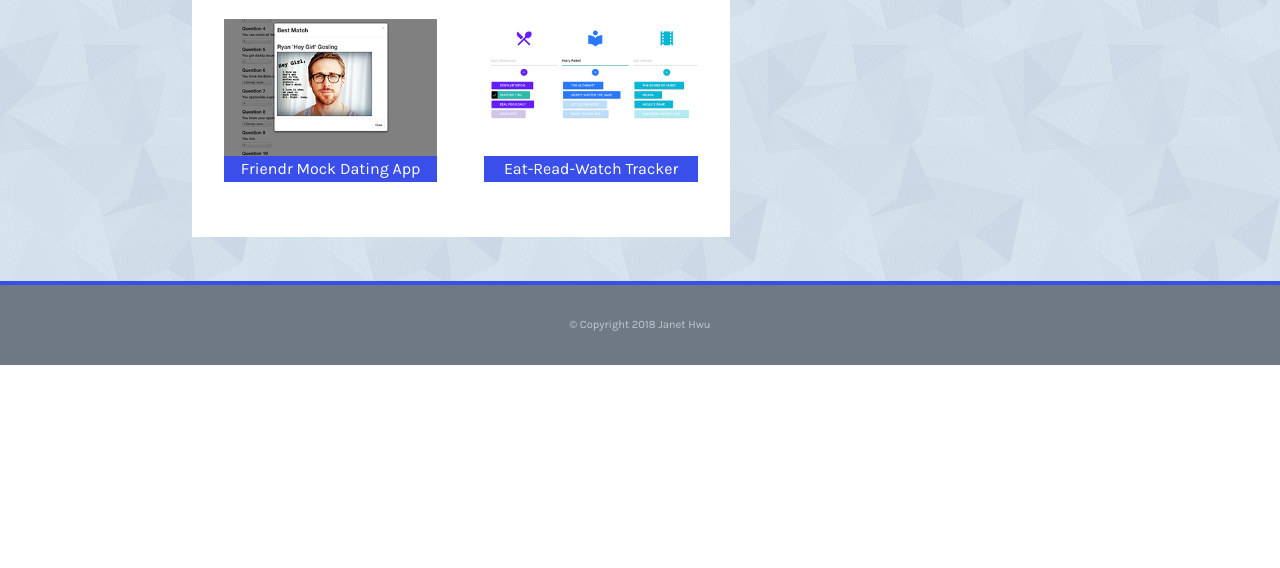
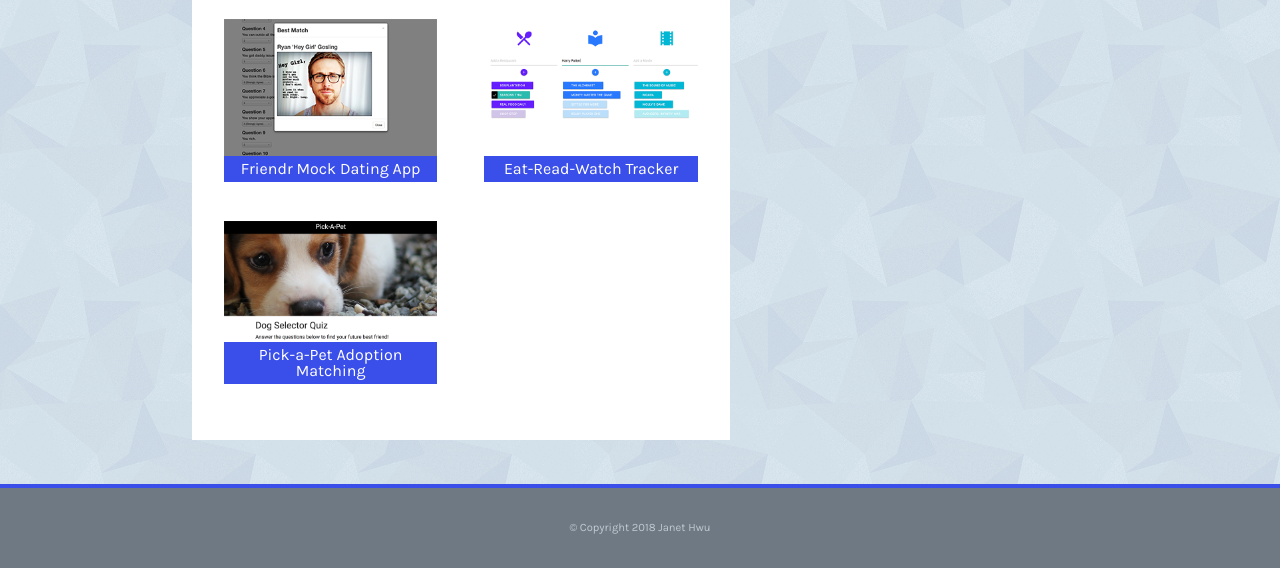
Before and after one commit to jkhwu/portfolio, a plain HTML site: page portfolio.html in a window 1280 px wide. Shown: the part 1082-1650 px from the top of the page. Before the commit the page ends 1447 px from the top, so only its background shows below. Drawn offline with Linux system fonts and the light colour scheme.

Commit message:
added pickapet

```diff
--- a/portfolio.html
+++ b/portfolio.html
@@ -107,6 +107,13 @@
                         </a>
                     </div>
 
+                    <div class="photobox left">
+                        <a href="https://pickapet.herokuapp.com/" target="_blank">
+                            <img class="photo" src="assets/images/pickapet.png" alt="Friendr mock dating app">
+                            <h4 class="projlabel">Pick-a-Pet Adoption Matching</h4>
+                        </a>
+                    </div>
+
                 </section>
 
                 <aside>
```
Also changed, not shown: assets/images/pickapet.png (added).
